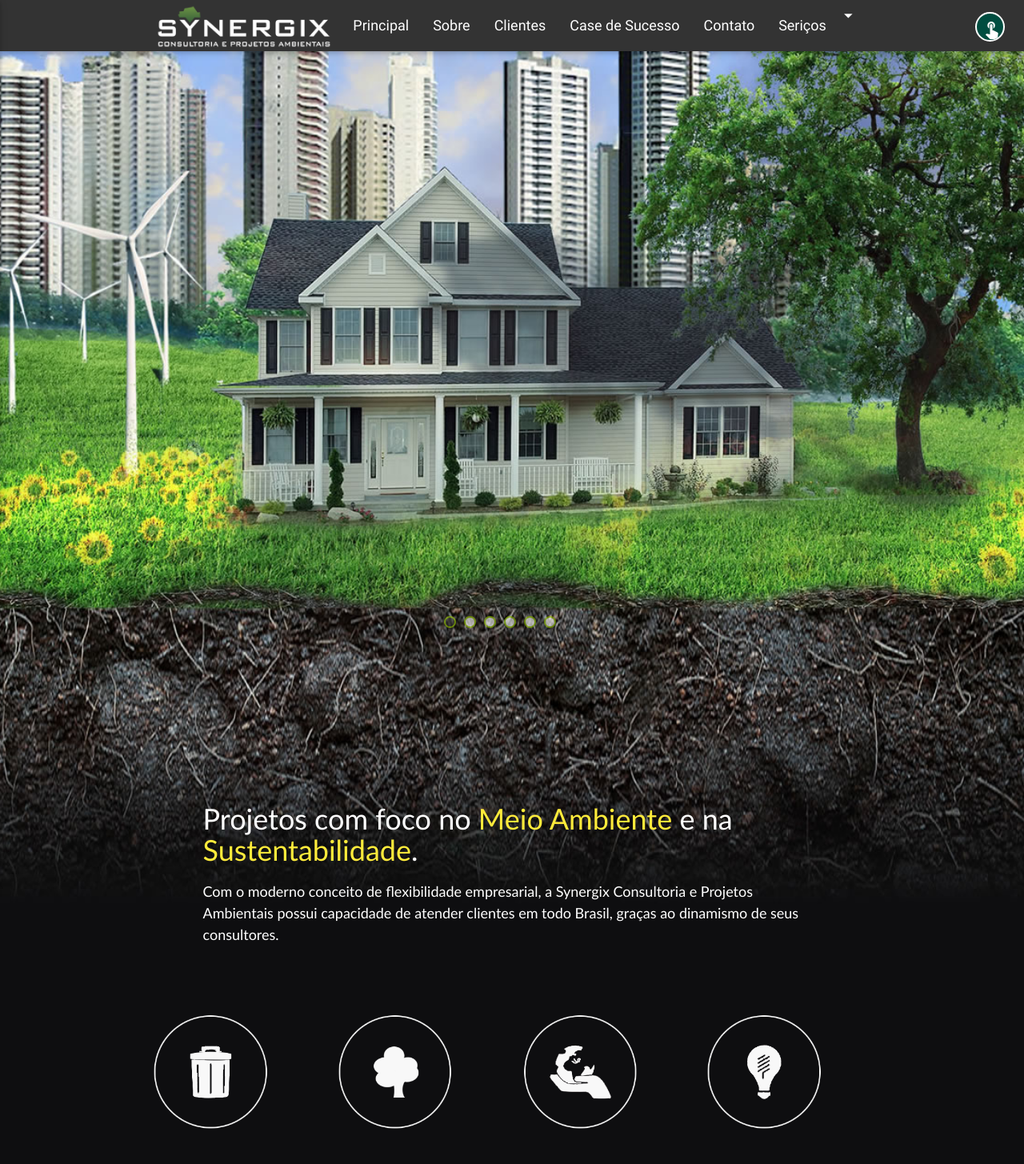
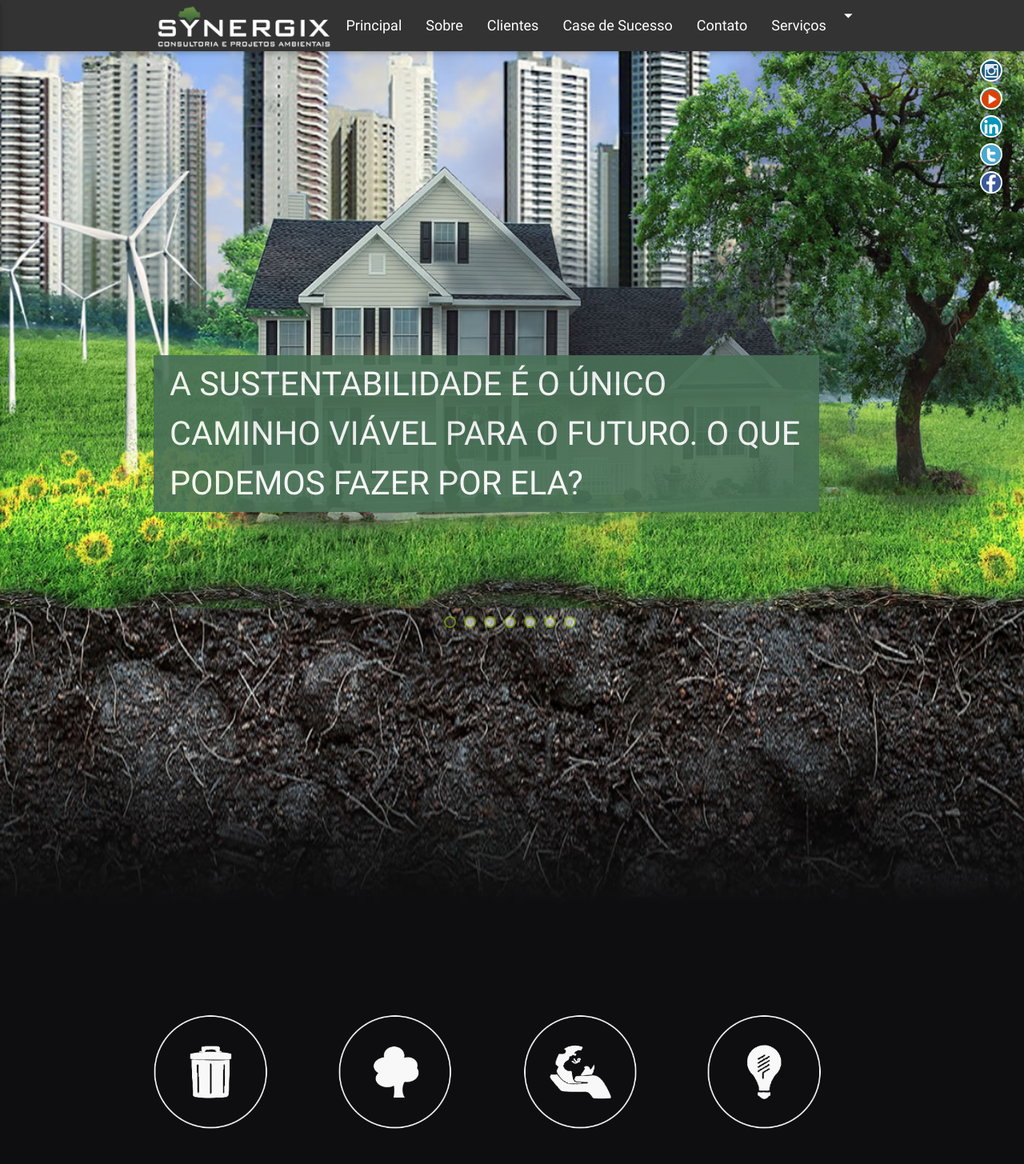
Before and after one commit to felipeapb/synergix, a PHP site: page / in a window 1280 px wide. Shown: the top 1455 px of the page at 80% size. Run offline with PHP 8.4, Linux system fonts and the light colour scheme; some libraries are stand-ins or nearby versions.

Commit message:
mais alterações

```diff
--- a/css/style.css
+++ b/css/style.css
@@ -36,7 +36,7 @@ h1{ font-size:2em}
 	.margins{ margin-bottom:10px; padding:20px !important; font-size:0.7em}
 	h1,h2,h3,h4,h5,h6{ font-family: GillSans, Calibri, Trebuchet, sans-serif;  }
 nav i, nav [class^="mdi-"], nav [class*="mdi-"], nav i.material-icons{ line-height:40px!important; font-size:1.4em}
-.socialnetwork{ float:none !important; margin:0 !important; display:block !important;}
+.socialnetwork{ float:none !important; margin:5px !important; display:block !important;}
 .fixed-action-btn.horizontal ul {
     text-align: right;
     right: -15px;
@@ -89,6 +89,7 @@ nav i, nav [class^="mdi-"], nav [class*="mdi-"], nav i.material-icons{ line-heig
 .alt4{background:url(../img/fd3.jpg) no-repeat; background-size:cover; background-position: top;}
 .alt5{background:url(../img/fd4.jpg) no-repeat; background-size:cover; background-position: top;}
 .alt6{background:url(../img/fd5.jpg) no-repeat; background-size:cover; background-position: top;}
+.alt7{background:url(../img/fd6.jpg) no-repeat; background-size:cover; background-position: top;}
 
 .box_superior_servicos{ display: none; width: 80%; height: 80%; position: fixed; margin:90px 10%; padding: 20px;background: #fff;z-index: 100000000000000000}
 h6{ color:#999;}
@@ -98,9 +99,12 @@ h6{ color:#999;}
 .a{ display: none}
 .texto{ overflow: hidden;  opacity: 0.9; position: absolute;   filter: alpha(opacity=90); /* For IE8 and earlier */ padding:5px 20px; font-size: 2.3em;background-color: #497157; color: #fff; text-transform: uppercase;  bottom:20%;display: none; width: 65%}
 .texto1a{ overflow: hidden;  opacity: 0.9; position: absolute;    filter: alpha(opacity=90); /* For IE8 and earlier */ padding:5px 20px; font-size: 2.3em; visibility: hidden; color: #fff; text-transform: uppercase;  bottom:20%; display: none; width: 65%}
-
+.socialnetwork{ margin: 5px; width: 30px; height: 30px;}
 .socialnetwork img{ width: 100%}
 .btn-floating{ border:2px solid #fff; }
 .seletores li{ border-radius: 1000px; width: 15px; height: 15px; border: 2px solid #99cc03; background-color: #fff; float:left; margin: 5px;opacity: 0.6;filter: alpha(opacity=60); cursor: pointer; -webkit-transition:1s; transition: 1s}
 .seletores { position: absolute; bottom:10px; left: 50%; width: 180px; margin-left: -90px; }
 .seletoresverde, seletores li:hover{ background: #333 !important}
+.icon_redes{ position: absolute; right:20px; top:50px;}
+.btn-floating{ height: 28px !important; width: 28px !important;}
+.gaia{ position: absolute; right:50%; margin-right: -200px;}
--- a/index.html
+++ b/index.html
@@ -3,7 +3,7 @@
 <head>
   <meta http-equiv="Content-Type" content="text/html; charset=UTF-8"/>
   <meta name="viewport" content="width=device-width, initial-scale=1, maximum-scale=1.0"/>
-  <title>Synergix - Consultoria e projetos ambientais</title>
+  <title>Synergix  Consultoria e projetos ambientais</title>
 
   <!-- CSS  -->
     <link href="css/materialize.css" type="text/css" rel="stylesheet" media="screen,projection"/>
@@ -63,16 +63,13 @@ A Gestão Ambiental Inteligente Aplicada (GAIA) representa nosso pacto de soluç
   <div class="linha cinza">
 
   <b>Gaia Lavs</b> <br />  Sustentabilidade voltada para Lavanderias
-</div>
+</div><img src="img/gaia.png" class="gaia" />
     </div>
 
+
   </div>
-  <nav id="top" class="top " role="navigation">
-   <div class="fixed-action-btn horizontal click-to-toggle" style="top: 0px; right: 24px;">
-    <a class="btn-floating btn-flat teal darken-4" >
-    <i class="material-icons">touch_app</i>
-    </a>
-    <ul >
+
+   <ul class="icon_redes" >
      <li class="socialnetwork"><a href="https://www.instagram.com/synergix/" target="_blank"  class="btn-floating"><img src="img/i1.png" /></a></li>
      <li class="socialnetwork"><a href="https://www.youtube.com/channel/UC9qq8gtEzbjsjo4xYNuR1BA" target="_blank"  class="btn-floating"><img src="img/i2.png" /></a></li>
      <li class="socialnetwork"><a href="https://www.linkedin.com/company/synergix-consultoria-e-projetos-ambientais" target="_blank" class="btn-floating"><img src="img/i3.png" /></a></li>
@@ -81,7 +78,11 @@ A Gestão Ambiental Inteligente Aplicada (GAIA) representa nosso pacto de soluç
    <!--  <li class="socialnetwork"><a href="https://www.linkedin.com/company/synergix-consultoria-e-projetos-ambientais" target="_blank"  class="btn-floating"><img src="img/i6.png" /></a></li>
 -->
    </ul>
-  </div>
+
+
+
+  <nav id="top" class="top " role="navigation">
+
     <div class="nav-wrapper container"><a id="logo-container" href="#" class="brand-logo"><img src="img/logo.png"></a>
       <ul class="right hide-on-med-and-down">
         <li><a href="#topo">Principal</a></li>
@@ -89,20 +90,21 @@ A Gestão Ambiental Inteligente Aplicada (GAIA) representa nosso pacto de soluç
           <li><a href="#clientes">Clientes</a></li>
         <li><a href="#equipe">Case de Sucesso</a></li>
         <li><a href="#contato">Contato</a></li>
-        <li><a class="dropdown-button" href="#!" data-activates="dropdown1">Seriços<i class="material-icons right">arrow_drop_down</i></a></li>
+        <li><a class="dropdown-button" href="#!" data-activates="dropdown1">Serviços<i class="material-icons right">arrow_drop_down</i></a></li>
 
       </ul>
 <ul id="dropdown1" class="dropdown-content" style=" margin-top:64px;">
 
   <li><a href="#!" class="d" data-destino="a1">Empresas</a></li>
   <li><a href="#!" class="d" data-destino="a2">Prefeituras</a></li>
-    <li><a href="#!" class="d" data-destino="a3">Gaia</a></li>
+    <li><a href="#!" class="d" data-destino="a3">Projeto Gaia</a></li>
 </ul>
       <ul id="nav-mobile" class="side-nav">
           <li><a href="#topo">Principal</a></li>
            <li><a href="#sobre">Sobre </a></li>
+           <li><a href="#equipe">Case de Sucesso</a></li>
             <li><a href="#clientes">Clientes</a></li>
-          <li><a href="#equipe">Case de Sucesso</a></li>
+
           <li><a href="#contato">Contato</a></li>
       </ul>
       <a href="#" data-activates="nav-mobile" class="button-collapse"><i class="material-icons">menu</i></a>
@@ -117,12 +119,13 @@ A Gestão Ambiental Inteligente Aplicada (GAIA) representa nosso pacto de soluç
         <li class="bl bol4" data-destino="alt4" data-texto="texto4"> </li>
         <li class="bl bol5" data-destino="alt5" data-texto="texto5"> </li>
         <li class="bl bol6" data-destino="alt6" data-texto="texto6"> </li>
+        <li class="bl bol7" data-destino="alt7" data-texto="texto7"> </li>
       </ul>
     </div>
 
 <div id="topo" class="setores container">
-  <div class=" texto1a texto1">
-    ENERGIA SOLAR
+  <div class=" texto texto1">
+     A sustentabilidade é o único caminho viável para o futuro. O que podemos fazer por ela?
   </div>
   <div class="texto texto2">
     ENERGIA SOLAR
@@ -134,14 +137,16 @@ A Gestão Ambiental Inteligente Aplicada (GAIA) representa nosso pacto de soluç
     Eficiência Hídrica
   </div>
   <div class="texto texto5">
-    Licenciamemto
+    Licenciamento
   </div>
   <div class="texto texto6">
     Eficiência Energética
   </div>
+  <div class="texto texto7">
+  Projetos Sociais
+  </div>
 	<div class="row">
-		<div class="col s8 offset-s2 texto_destaque"><h5 class=" white-text">Projetos com foco no
-<strong class="yellow-text ">Meio Ambiente</strong> e na <strong class="yellow-text">Sustentabilidade</strong>.</h5><p class=" white-text">Com o moderno conceito de flexibilidade empresarial, a Synergix Consultoria e Projetos Ambientais possui capacidade de atender clientes em todo Brasil, graças ao dinamismo de seus consultores.</p></div>
+		<div class="col s8 offset-s2 texto_destaque"><h5 class=" white-text"></div>
 </div>
 	</div>
   </div>
@@ -166,7 +171,7 @@ A Gestão Ambiental Inteligente Aplicada (GAIA) representa nosso pacto de soluç
 <div class="col s12 m8 l7 ">
 <h3>Conectamos sustentabilidade ao mundo dos negócios</h3>
 <p>Fundada em 2012, sob modernos conceitos de gestão empresarial, a SYNERGIX Consultoria e Projetos Ambientais surgiu do sonho de alinhar as demandas das empresas às reais necessidades do planeta.</p>
-<p>Identficamos numerosas possibilidades de REDUÇÃO DE CUSTOS e DE PASSIVOS AMBIENTAIS. Hoje a SYNERGIX possui capacidade de atender clientes em todo Brasil, graças ao dinamismo de seus consultores.</p>
+<p>Identificamos numerosas possibilidades de<b> Redução de custos</b> e <b>de Passivos ambientais</b>. Hoje a SYNERGIX possui capacidade de atender clientes em todo Brasil, graças ao dinamismo de seus consultores.</p>
 </div>
 <div class="col s12 m4 l5 lampada "></div>
               </div>
@@ -312,7 +317,7 @@ A Gestão Ambiental Inteligente Aplicada (GAIA) representa nosso pacto de soluç
         </div>
          <div class="col s12 m6 l6">
          <div class="row">
-          <div class="margins  col s12 red darken-3 white-text">
+          <div class="margins  col s10 red darken-3 white-text">
 
          <strong>TEL:</strong> (022) 3056-7257<br>
 <strong>E-MAIL:</strong> synergix@synergix.com.br<br>
@@ -320,7 +325,7 @@ A Gestão Ambiental Inteligente Aplicada (GAIA) representa nosso pacto de soluç
 <strong>SEDE:</strong> Rua Morais e Silva 51, 1307,bl1 Maracanã- RJ<br>
 <strong>FILIAL CAMPOS: </strong>Avenida Alberto Torres 109 sala 113 - Campos dos Goytacazes RJ<br>
           </div>
-          <div class="margins   col s12 blue accent-2 white-text">
+          <div class="margins   col s10 blue accent-2 white-text">
          <strong>TRABALHE CONOSCO: </strong>synergix@synergix.com.br
           </div>
          </div>
--- a/js/init.js
+++ b/js/init.js
@@ -54,8 +54,8 @@ var fundo= 2
 $('.texto1').fadeIn(200);
 var texto=1;
 setInterval(function(){
- if(fundo==7){ fundo=1;}
-  if(texto==6){ texto=0;}
+ if(fundo==8){ fundo=1;}
+  if(texto==7){ texto=0;}
 texto++;
 
 $('.alternado').removeClass('alt1').fadeOut(200);
@@ -64,12 +64,15 @@ $('.alternado').removeClass('alt3').fadeOut(200);
 $('.alternado').removeClass('alt4').fadeOut(200);
 $('.alternado').removeClass('alt5').fadeOut(200);
 $('.alternado').removeClass('alt6').fadeOut(200);
+$('.alternado').removeClass('alt7').fadeOut(200);
 $('.texto1').fadeOut(200);
 $('.texto2').fadeOut(200);
 $('.texto3').fadeOut(200);
 $('.texto4').fadeOut(200);
 $('.texto5').fadeOut(200);
 $('.texto6').fadeOut(200);
+$('.texto7').fadeOut(200);
+
 $('.bl').removeClass('seletoresverde');
 $('.bol'+fundo).addClass('seletoresverde');
 
@@ -87,12 +90,14 @@ $('.texto'+texto).fadeIn(300);
   $('.alternado').removeClass('alt4').fadeOut(500);
   $('.alternado').removeClass('alt5').fadeOut(500);
   $('.alternado').removeClass('alt6').fadeOut(500);
+  $('.alternado').removeClass('alt7').fadeOut(500);
   $('.texto1').fadeOut(500);
   $('.texto2').fadeOut(500);
   $('.texto3').fadeOut(500);
   $('.texto4').fadeOut(500);
   $('.texto5').fadeOut(500);
   $('.texto6').fadeOut(500);
+  $('.texto7').fadeOut(500);
 
 $('.alternado').addClass(destino).fadeIn();
 
```
Also changed, not shown: img/blocos.png (added), img/cidade.png (added), img/edu.png (added), img/fd6.jpg (added), img/gaia.png (added), img/i2.png, img/lavs.png (added), 1 other file. Lines whose indentation alone changed are shown as unchanged.
